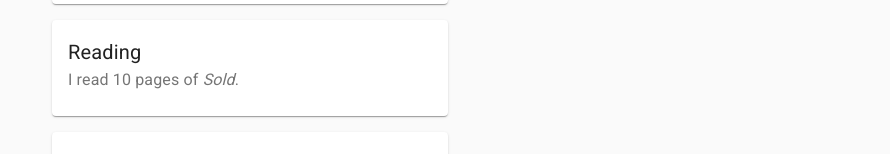
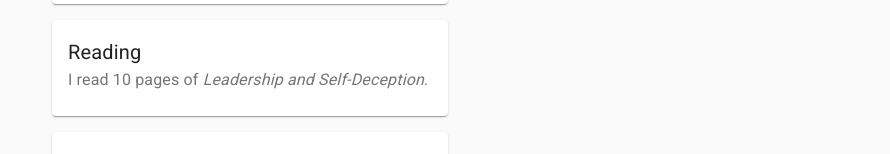
Before and after one commit to dlackey/miracle, a React (Create React App) app: page / in a window 1280 px wide. Shown: the part 1298-1452 px from the top of the page, without its empty margins (390-1280 px from the left). Built offline with nearby package versions, Linux system fonts and the light colour scheme.

Commit message:
Replaced book

```diff
--- a/src/components/Savers.js
+++ b/src/components/Savers.js
@@ -54,7 +54,7 @@
 function Reading() {
   const text = (
     <React.Fragment>
-      I read 10 pages of <i>Sold</i>.
+      I read 10 pages of <i>Leadership and Self-Deception</i>.
     </React.Fragment>
   );
 
```
